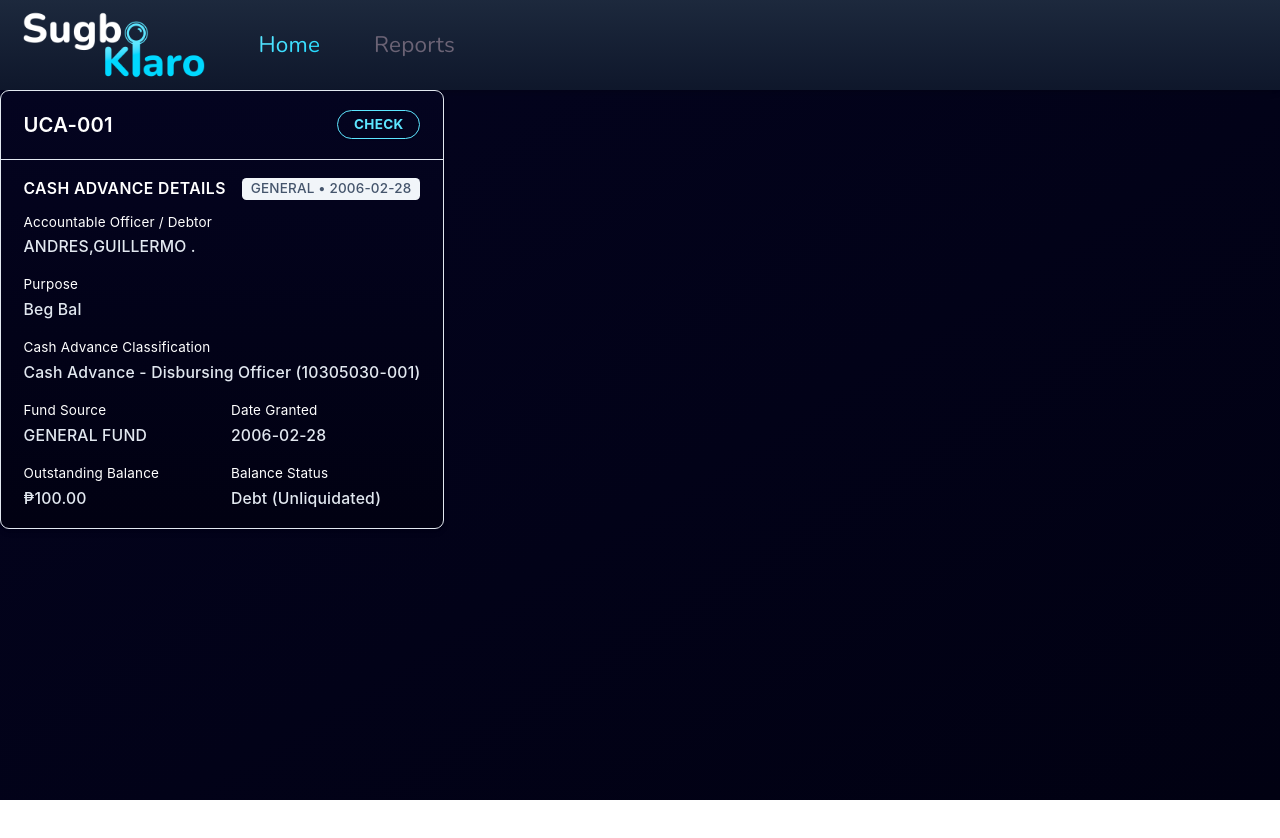
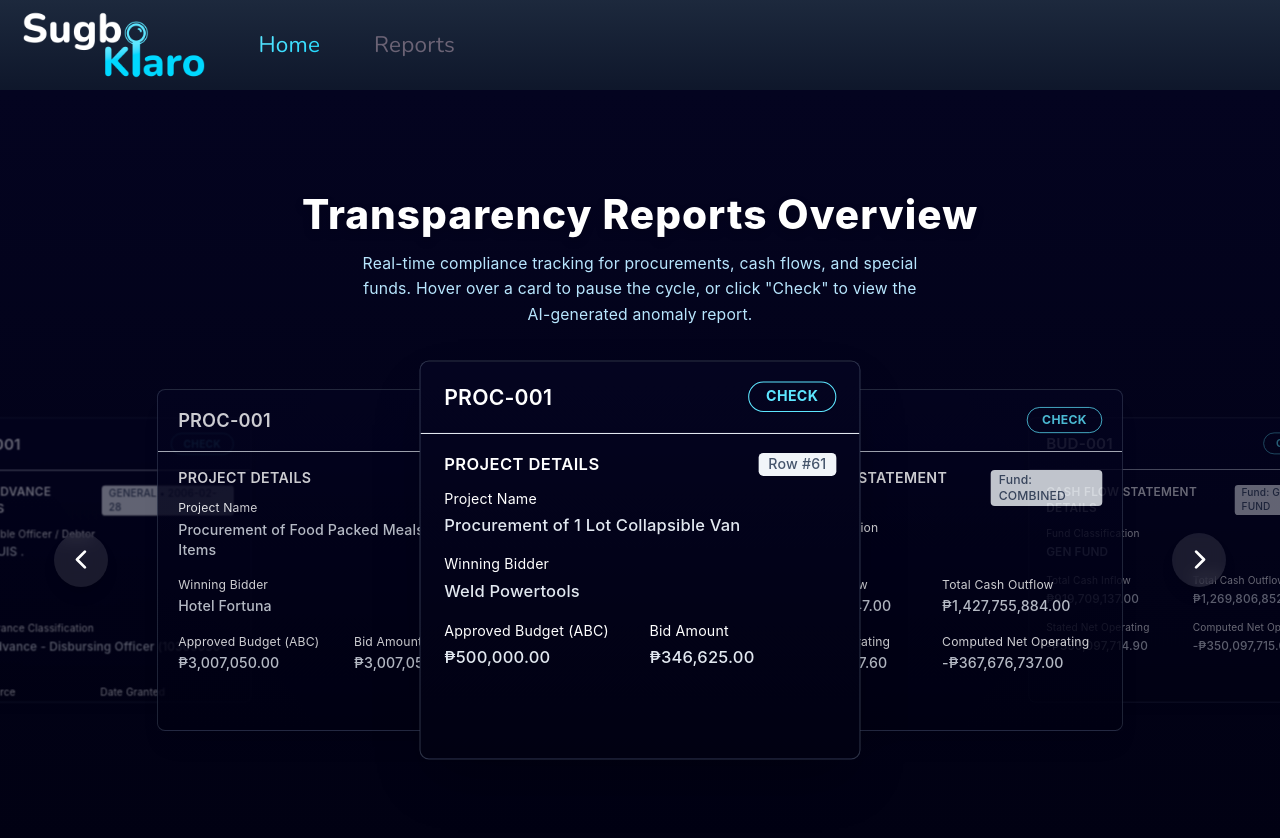
Before and after one commit to RiceCell/SugboKlaro, a Vue app: page /home in a window 1280 px wide. Shown: the top 838 px of the page. Before the commit the page ends 800 px from the top, so only its background shows below. Built offline with nearby package versions, Linux system fonts and the light colour scheme; no server answers.

Commit message:
added carousel of cards in home page

```diff
--- a/src/views/HomeView.vue
+++ b/src/views/HomeView.vue
@@ -1,33 +1,166 @@
+<template>
+  <main class="relative flex flex-col items-center justify-center w-full min-h-screen bg-linear-to-b from-dark-blue-gr-start to-dark-blue-gr-end overflow-hidden font-sans">
+
+    <!-- Header Content -->
+    <div class="mt-16 text-center z-20 px-4">
+      <h1 class="text-4xl font-extrabold text-white tracking-wide drop-shadow-lg">
+        Transparency Reports Overview
+      </h1>
+      <p class="text-sky-200 mt-3 text-sm max-w-lg mx-auto leading-relaxed">
+        Real-time compliance tracking for procurements, cash flows, and special funds. Hover over a card to pause the cycle, or click "Check" to view the AI-generated anomaly report.
+      </p>
+    </div>
+
+    <!-- Carousel Container -->
+    <div
+      class="relative w-full max-w-6xl h-[600px] -mt-15 flex items-center justify-center perspective-1000"
+      @mouseenter="stopAutoPlay"
+      @mouseleave="startAutoPlay"
+    >
+
+      <!-- Left Navigation Arrow -->
+      <button
+        @click="prev"
+        class="absolute left-4 md:left-12 z-50 p-3 rounded-full bg-white/10 hover:bg-white/20 text-white backdrop-blur-sm transition-all duration-200 cursor-pointer shadow-lg hover:scale-110 active:scale-95"
+        aria-label="Previous Report"
+      >
+        <svg class="w-6 h-6" fill="none" stroke="currentColor" viewBox="0 0 24 24">
+          <path stroke-linecap="round" stroke-linejoin="round" stroke-width="2.5" d="M15 19l-7-7 7-7" />
+        </svg>
+      </button>
+
+      <!-- Right Navigation Arrow -->
+      <button
+        @click="next"
+        class="absolute right-4 md:right-12 z-50 p-3 rounded-full bg-white/10 hover:bg-white/20 text-white backdrop-blur-sm transition-all duration-200 cursor-pointer shadow-lg hover:scale-110 active:scale-95"
+        aria-label="Next Report"
+      >
+        <svg class="w-6 h-6" fill="none" stroke="currentColor" viewBox="0 0 24 24">
+          <path stroke-linecap="round" stroke-linejoin="round" stroke-width="2.5" d="M9 5l7 7-7 7" />
+        </svg>
+      </button>
+
+      <!-- Rotating Cards -->
+      <div
+        v-for="(card, index) in sampleCards"
+        :key="index"
+        class="absolute left-0 right-0 mx-auto top-1/2 -translate-y-1/2 w-[420px] h-[380px] transition-all duration-500 ease-out cursor-pointer"
+        :class="getCardClass(index)"
+        @click="goToCard(index)"
+      >
+        <!-- FIX: Added explicitly locked h-[460px] to the wrapper above -->
+        <!-- FIX: Added !overflow-y-auto to allow taller UCA cards to scroll internally without breaking the carousel sizing -->
+        <ReportDetails
+          :data="card"
+          class="!relative w-full h-full !overflow-y-auto overflow-x-hidden !border-slate-400/30 !shadow-none"
+        />
+      </div>
+
+    </div>
+
+  </main>
+</template>
+
 <script setup lang="ts">
-import { ref } from 'vue';
+import { ref, onMounted, onUnmounted } from 'vue';
 import ReportDetails from '../components/ReportDetails.vue';
 
-const sample = ref({
-      "rule_id": "UCA-001",
-      "status": "flagged",
-      "message": "₱100.00 of this cash advance is unliquidated past 1 year — exceeds COA Circular 97-002 liquidation deadlines",
-      "legal_basis": {
-        "law": "COA Circular No. 97-002",
-        "section": "Liquidation Deadlines",
-        "title": "Guidelines on the Grant, Utilization, and Liquidation of Cash Advances"
-      },
-      "row_ref": "ANDRES,GUILLERMO .",
-      "details": {
-        "name_of_debtor": "ANDRES,GUILLERMO .",
-        "amount_balance": 100.0,
-        "purpose": "Beg Bal",
-        "date_granted": "2006-02-28",
-        "fund_source": "GENERAL FUND",
-        "cash_advance_type": "Cash Advance - Disbursing Officer (10305030-001)",
-        "balance_direction": "debt"
-      }
+// Import the datasets
+import brcwgsData from '../../data/compliance_results/brcwgs.json';
+import qscfData from '../../data/compliance_results/qscf.json';
+import ucaData from '../../data/compliance_results/uca.json';
+
+// Extract 6 sample items (2 from each JSON) and inject the root doc_type[cite: 13]
+const sampleCards = [
+  ...brcwgsData.results.slice(0, 2).map((r: any) => ({ ...r, doc_type: brcwgsData.doc_type })),
+  ...qscfData.results.slice(0, 2).map((r: any) => ({ ...r, doc_type: qscfData.doc_type })),
+  ...ucaData.results.slice(0, 2).map((r: any) => ({ ...r, doc_type: ucaData.doc_type }))
+];
+
+// Carousel State
+const currentIndex = ref(0);
+let autoPlayInterval: ReturnType<typeof setInterval> | null = null;
+
+// Navigation Methods
+const next = () => {
+  currentIndex.value = (currentIndex.value + 1) % sampleCards.length;
+};
+
+const prev = () => {
+  currentIndex.value = (currentIndex.value - 1 + sampleCards.length) % sampleCards.length;
+};
+
+const goToCard = (index: number) => {
+  currentIndex.value = index;
+};
+
+// Auto-play Handlers
+const startAutoPlay = () => {
+  if (autoPlayInterval) return;
+  autoPlayInterval = setInterval(next, 3000);
+};
+
+const stopAutoPlay = () => {
+  if (autoPlayInterval) {
+    clearInterval(autoPlayInterval);
+    autoPlayInterval = null;
+  }
+};
+
+// Returns strict string classes for 3D transforms to prevent overlapping state bugs
+const getCardClass = (index: number) => {
+  const diff = (index - currentIndex.value + sampleCards.length) % sampleCards.length;
+
+  switch (diff) {
+    // Center Card (Active)
+    case 0:
+      return 'translate-x-0 scale-105 z-50 opacity-100 hover:scale-105 shadow-2xl';
+
+    // Right Side 1
+    case 1:
+      return 'translate-x-[70%] scale-90 z-40 opacity-80 hover:opacity-100 shadow-xl';
+
+    // Right Side 2
+    case 2:
+      return 'translate-x-[130%] scale-75 z-30 opacity-40 hover:opacity-80 shadow-lg';
+
+    // Hidden (Back of the carousel)
+    case 3:
+      return 'translate-x-0 scale-50 z-10 opacity-0 pointer-events-none';
+
+    // Left Side 2
+    case 4:
+      return '-translate-x-[130%] scale-75 z-30 opacity-40 hover:opacity-80 shadow-lg';
+
+    // Left Side 1
+    case 5:
+      return '-translate-x-[70%] scale-90 z-40 opacity-80 hover:opacity-100 shadow-xl';
+
+    default:
+      return '';
+  }
+};
+
+// Lifecycle hooks
+onMounted(() => {
+  startAutoPlay();
 });
 
-import Chatbot from '../components/Chatbot.vue';
+onUnmounted(() => {
+  stopAutoPlay();
+});
 </script>
 
-<template>
-  <main class="flex w-full h-full bg-linear-to-b from-dark-blue-gr-start to-dark-blue-gr-end overflow-hidden">
-    <ReportDetails :data="sample" />
-  </main>
-</template>
+<style scoped>
+/* Optional: Customizes the scrollbar slightly so it looks neat when UCA cards scroll */
+::-webkit-scrollbar {
+  width: 6px;
+}
+::-webkit-scrollbar-track {
+  background: transparent;
+}
+::-webkit-scrollbar-thumb {
+  background-color: rgba(255, 255, 255, 0.2);
+  border-radius: 10px;
+}
+</style>
```
Also changed, not shown: 1 other file (tests, documents, lock files or other folders).
